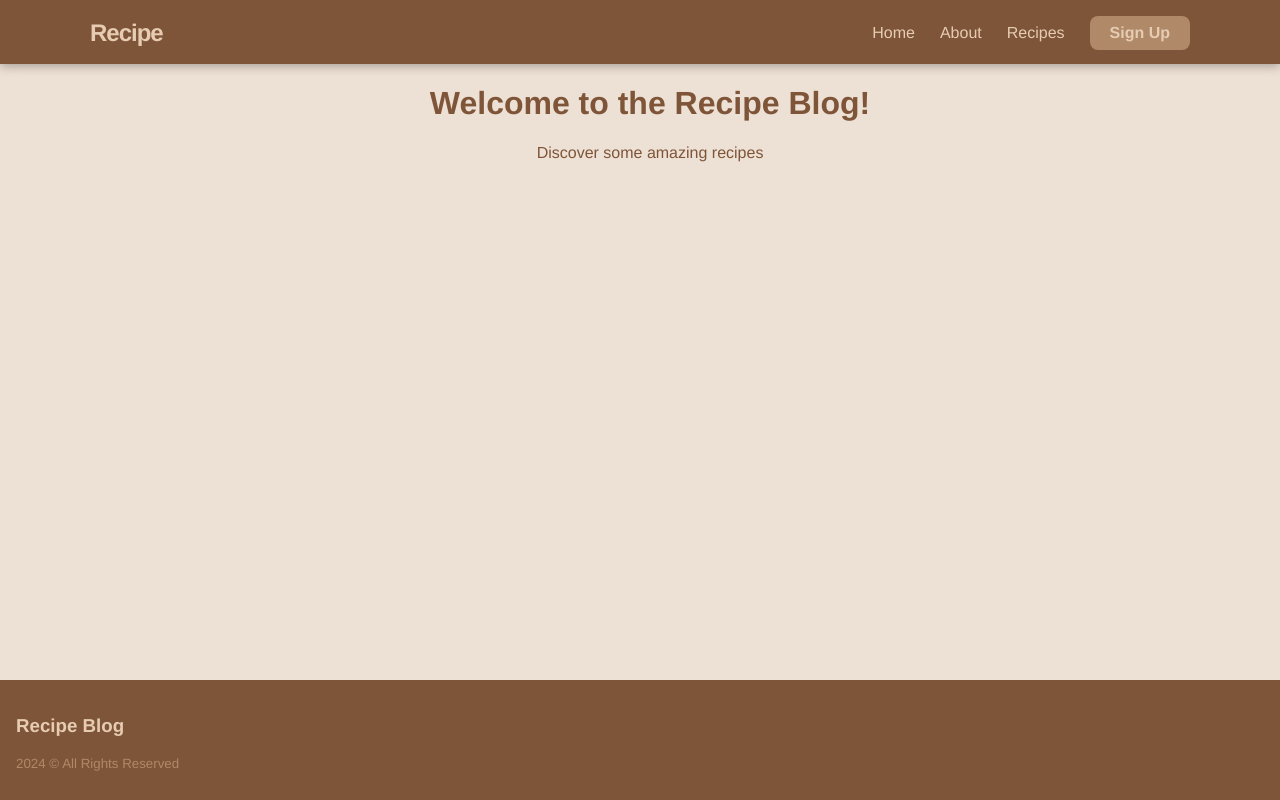
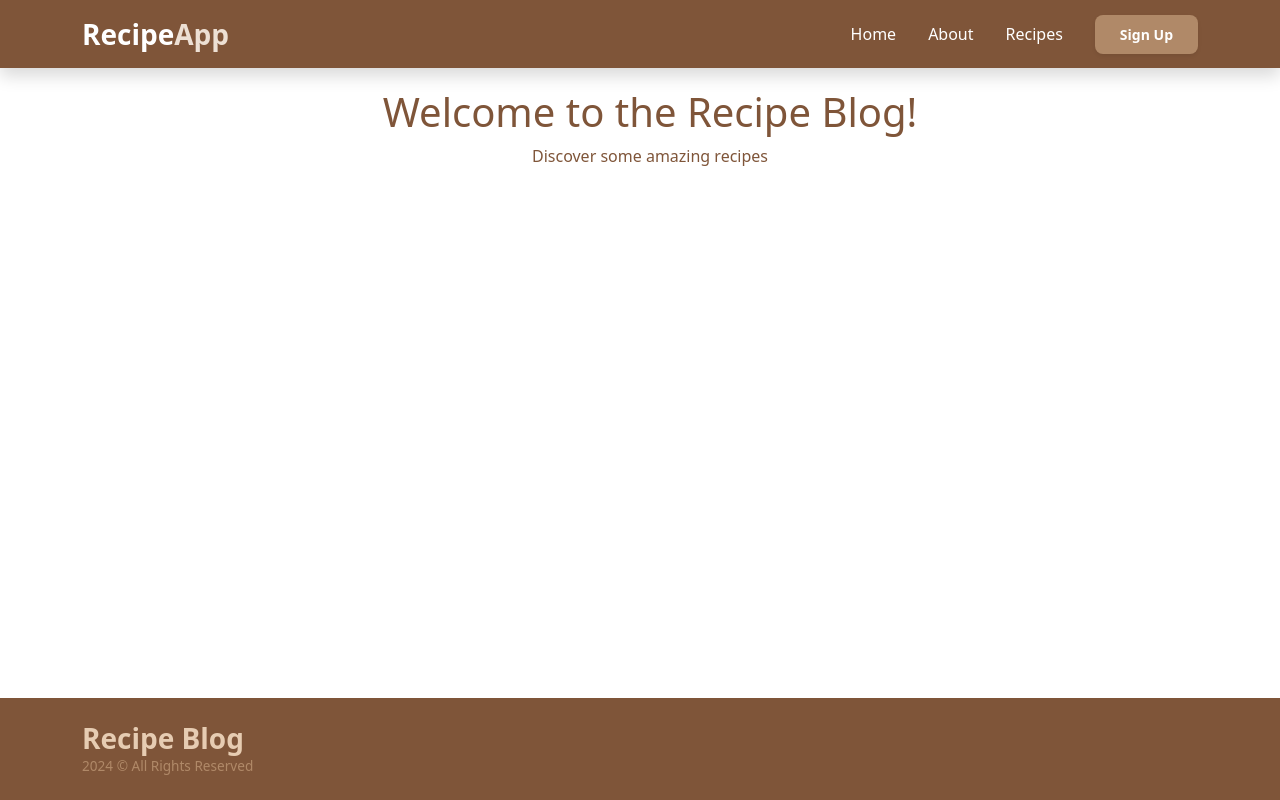
Before and after one commit to annemariv/RecipeBlog, a Vue app in the folder frontend-site/recipeblogfrontend/: page /#/ in a window 1280 px wide. Built offline with nearby package versions, Linux system fonts and the light colour scheme.

Commit message:
rework views to use bootstrap

```diff
--- a/frontend-site/recipeblogfrontend/package.json
+++ b/frontend-site/recipeblogfrontend/package.json
@@ -8,6 +8,7 @@
     "lint": "vue-cli-service lint"
   },
   "dependencies": {
+    "bootstrap": "^5.3.8",
     "core-js": "^3.8.3",
     "vue": "^3.2.13",
     "vue-router": "^4.0.3"
--- a/frontend-site/recipeblogfrontend/src/App.vue
+++ b/frontend-site/recipeblogfrontend/src/App.vue
@@ -1,43 +1,31 @@
 <script setup>
 import {RouterLink, RouterView} from "vue-router";
 import Navbar from "./components/Navbar.vue";
-import Footer from "./components/AppFooter.vue";
 import AppFooter from "./components/AppFooter.vue";
 </script>
 
 <template>
-  <navbar/>
-  <router-view/>
-  <app-footer/>
+  <div class="d-flex flex-column min-vh-100">
+    <Navbar />
 
+    <main class="flex-grow-1 pt-5 mt-4">
+      <div class="container mt-3">
+        <router-view />
+      </div>
+    </main>
+
+    <AppFooter />
+  </div>
 </template>
 
 <style>
-#app {
-  font-family: Avenir, Helvetica, Arial, sans-serif;
-  -webkit-font-smoothing: antialiased;
-  -moz-osx-font-smoothing: grayscale;
-}
-body, html {
+body {
+  background-color: #ede0d4;
+  color: #7f5539;
   margin: 0;
-  padding: 0;
-  width: 100%;
-  background-color: #ede0d4; /* Match your sign-up card color */
-  color: #7f5539; /* Makes all text white by default */
-  font-family: 'Segoe UI', Tahoma, Geneva, Verdana, sans-serif;
 }
 
-nav {
-  padding: 30px;
-}
-
-nav a {
-  font-weight: bold;
-  color: #2c3e50;
-}
-
-
-nav a.router-link-exact-active {
-  color: #42b983;
+a {
+  text-decoration: none;
 }
 </style>
--- a/frontend-site/recipeblogfrontend/src/components/AppFooter.vue
+++ b/frontend-site/recipeblogfrontend/src/components/AppFooter.vue
@@ -1,31 +1,14 @@
 <template>
-  <div>
-    <footer id="footer">
-      <div class="col col1">
-        <h3>Recipe Blog</h3>
-        <p style="color: #b08968; font-size: smaller">2024 © All Rights Reserved</p>
+  <footer class="w-100 py-4 mt-auto" style="background-color: #7f5539;">
+    <div class="container">
+      <div class="row">
+        <div class="col-12 text-start">
+          <h3 class="fw-bold mb-0" style="color: #e6ccb2;">Recipe Blog</h3>
+          <p class="mb-0" style="color: #b08968; font-size: 0.85rem;">
+            2024 © All Rights Reserved
+          </p>
+        </div>
       </div>
-    </footer>
-
-  </div>
+    </div>
+  </footer>
 </template>
-<style>
-#footer {
-  position: fixed;
-  left: 0;
-  bottom: 0;
-  width: 100%;
-  background-color: #7f5539;
-  color: #e6ccb2;
-  display: flex;
-  justify-content: flex-start;
-  padding: 1rem;
-  text-align: left;
-  overflow: hidden;
-  box-sizing: border-box;
-}
-
-.col {
-  margin: 0;
-}
-</style>
--- a/frontend-site/recipeblogfrontend/src/components/Navbar.vue
+++ b/frontend-site/recipeblogfrontend/src/components/Navbar.vue
@@ -1,82 +1,26 @@
 <template>
-  <nav class="navbar">
-    <div class="navbar-container">
-      <router-link to="/" class="navbar-brand">
-        Recipe<span>App</span>
+  <nav class="navbar navbar-expand-lg navbar-dark fixed-top shadow" style="background-color: #7f5539;">
+    <div class="container">
+      <router-link to="/" class="navbar-brand fw-bold fs-3">
+        Recipe<span style="color: #ede0d4;">App</span>
       </router-link>
 
-      <div class="navbar-links">
-        <router-link to="/" class="nav-item">Home</router-link>
-        <router-link to="/about" class="nav-item">About</router-link>
-        <router-link to="/recipes" class="nav-item">Recipes</router-link>
-        <router-link to="/signup" class="nav-btn">Sign Up</router-link>
+      <button class="navbar-toggler" type="button" data-bs-toggle="collapse" data-bs-target="#navbarNav">
+        <span class="navbar-toggler-icon"></span>
+      </button>
+
+      <div class="collapse navbar-collapse" id="navbarNav">
+        <div class="navbar-nav ms-auto align-items-center">
+          <router-link to="/" class="nav-link px-3 text-white">Home</router-link>
+          <router-link to="/about" class="nav-link px-3 text-white">About</router-link>
+          <router-link to="/recipes" class="nav-link px-3 text-white">Recipes</router-link>
+
+          <router-link to="/signup" class="btn btn-sm ms-lg-3 px-4 py-2 fw-bold text-white shadow-sm"
+            style="background-color: #b08968; border-radius: 8px;">
+            Sign Up
+          </router-link>
+        </div>
       </div>
     </div>
   </nav>
 </template>
-
-<script setup>
-</script>
-
-<style scoped>
-.navbar {
-  background-color: #7f5539;
-  padding: 1rem 0;
-  color: #e6ccb2;
-  box-shadow: 0 2px 10px rgba(0, 0, 0, 0.3);
-  height: 2rem;
-}
-
-.navbar-container {
-  display: flex;
-  justify-content: space-between;
-  align-items: center;
-  max-width: 1100px;
-  margin: 0 auto;
-  padding: 0 20px;
-}
-
-.navbar-brand {
-  font-size: 1.5rem;
-  font-weight: 700;
-  text-decoration: none;
-  color: #e6ccb2;
-  letter-spacing: -1px;
-}
-
-.navbar-brand span {
-  color: #7f5539;
-}
-
-.navbar-links {
-  display: flex;
-  align-items: center;
-  gap: 25px;
-}
-
-.nav-item {
-  text-decoration: none;
-  color: #e6ccb2;
-  font-weight: 500;
-  transition: color 0.3s ease;
-}
-
-.nav-item:hover {
-  color: white;
-}
-
-.nav-btn {
-  text-decoration: none;
-  background-color: #b08968;
-  color: #e6ccb2;
-  padding: 8px 20px;
-  border-radius: 8px;
-  font-weight: 600;
-  transition: transform 0.2s, background-color 0.2s;
-}
-
-.nav-btn:hover {
-  background-color: #ffffff;
-  transform: translateY(-2px);
-}
-</style>
--- a/frontend-site/recipeblogfrontend/src/components/RecipeCard.vue
+++ b/frontend-site/recipeblogfrontend/src/components/RecipeCard.vue
@@ -23,98 +23,56 @@
 </script>
 
 <template>
-  <div class="recipe-grid">
-    <div v-for="item in items" :key="item.RecipeID" class="recipe-card">
-      <div class="card-header">
-        <span class="recipe-id">#{{ item.RecipeID }}</span>
-        <h3 class="recipe-title">{{ item.Title }}</h3>
-      </div>
+  <div class="container my-5">
+    <div class="row row-cols-1 row-cols-md-2 row-cols-lg-3 g-4">
 
-      <div class="card-actions">
-        <router-link :to="`/recipes/${item.RecipeID}`" class="btn view-btn">
-          View Recipe
+      <div v-for="item in items" :key="item.RecipeID" class="col">
+        <div class="card h-100 shadow-sm border-0" style="background-color: #fefae0;">
+          <img class="card-img-top" src="https://via.placeholder.com/300x180?text=Recipe+Image" alt="Recipe image">
+
+          <div class="card-body d-flex flex-column">
+            <span class="recipe-id text-uppercase fw-bold" style="color: #bc6c25; font-size: 0.75rem;">
+              ID: #{{ item.RecipeID }}
+            </span>
+            <h5 class="card-title fw-bold mt-1" style="color: #606c38;">{{ item.Title }}</h5>
+
+            <p class="card-text text-muted small flex-grow-1">
+             Take a look at this {{ item.Title }} recipe.
+            </p>
+
+            <div class="d-flex flex-wrap gap-2 mt-3 pt-3 border-top">
+              <router-link :to="`/recipes/${item.RecipeID}`" class="btn btn-sm text-white" style="background-color: #606c38;">
+                View
               </router-link>
 
-        <router-link :to="`/recipe/edit/${item.RecipeID}`" class="btn edit-btn">
+              <router-link :to="`/recipe/edit/${item.RecipeID}`" class="btn btn-sm text-white" style="background-color: #d4a373;">
                 Edit
               </router-link>
 
-        <button @click="handleDelete(item.RecipeID)" class="btn delete-btn">
+              <button @click="handleDelete(item.RecipeID)" class="btn btn-sm text-white" style="background-color: #bc6c25;">
                 Delete
               </button>
             </div>
           </div>
         </div>
+      </div>
+
+    </div>
+  </div>
 </template>
 <style scoped>
-/* 1. The Grid Container */
-.recipe-grid {
-  display: grid;
-  /* This creates as many cards as fit, at least 300px wide each */
-  grid-template-columns: repeat(auto-fill, minmax(300px, 1fr));
-  gap: 20px;
-  padding: 20px;
+.card {
+  transition: transform 0.2s ease, box-shadow 0.2s ease;
+}
+.card:hover {
+  transform: translateY(-5px);
+  box-shadow: 0 8px 15px rgba(127, 85, 57, 0.15) !important;
 }
 
-/* 2. The Individual Card */
-.recipe-card {
-  background-color: #fefae0; /* Light cream */
-  border: 1px solid #d4a373; /* Light brown border */
-  border-radius: 12px;
-  padding: 20px;
-  display: flex;
-  flex-direction: column;
-  justify-content: space-between;
-  transition: transform 0.2s, box-shadow 0.2s;
-  text-align: left; /* Keep text to the left */
+.card-img-top {
+  height: 180px;
+  object-fit: cover;
+  border-top-left-radius: calc(0.375rem - 1px);
+  border-top-right-radius: calc(0.375rem - 1px);
 }
-
-.recipe-card:hover {
-  transform: translateY(-5px);
-  box-shadow: 0 10px 20px rgba(127, 85, 57, 0.2);
-}
-
-/* 3. Typography */
-.recipe-id {
-  color: #bc6c25;
-  font-size: 0.8rem;
-  font-weight: bold;
-}
-
-.recipe-title {
-  margin: 10px 0;
-  color: #606c38; /* Earthy green for titles */
-  font-size: 1.25rem;
-}
-
-/* 4. Action Buttons Container */
-.card-actions {
-  display: flex;
-  flex-wrap: wrap;
-  gap: 10px;
-  margin-top: 15px;
-  border-top: 1px solid #e9edc9;
-  padding-top: 15px;
-}
-
-/* 5. Generic Button Styles */
-.btn {
-  text-decoration: none;
-  padding: 8px 12px;
-  border-radius: 6px;
-  font-size: 0.9rem;
-  font-weight: 600;
-  border: none;
-  cursor: pointer;
-  transition: opacity 0.2s;
-}
-
-.btn:hover {
-  opacity: 0.8;
-}
-
-/* 6. Specific Button Colors */
-.view-btn { background-color: #ccd5ae; color: #606c38; }
-.edit-btn { background-color: #d4a373; color: white; }
-.delete-btn { background-color: #bc6c25; color: white; }
 </style>
--- a/frontend-site/recipeblogfrontend/src/main.js
+++ b/frontend-site/recipeblogfrontend/src/main.js
@@ -1,5 +1,7 @@
 import { createApp } from "vue";
 import App from "./App.vue";
 import router from "./router";
+import 'bootstrap/dist/css/bootstrap.min.css'
+import 'bootstrap'
 
 createApp(App).use(router).mount("#app");
--- a/frontend-site/recipeblogfrontend/src/views/RecipeView.vue
+++ b/frontend-site/recipeblogfrontend/src/views/RecipeView.vue
@@ -72,46 +72,23 @@
 </script>
 
 <template>
-  <main>
-    <h1 class="Title">Recipes</h1>
+  <main class="container mt-5 pt-3">
+    <div class="d-flex justify-content-between align-items-center mb-4">
+      <h1 class="m-0">Recipes</h1>
+
+      <router-link to="/recipe/create">
+        <button class="btn btn-success">Create New Recipe</button>
+      </router-link>
+    </div>
 
     <p v-if="loading">Loading...</p>
     <p v-if="error">Error loading recipes</p>
 
     <RecipeCard
-    v-if="recipes.length"
-    :items="recipes"
-    @deleted="removeRecipe" />
-    <p v-else>No recipes found</p>
-    <div>
-      <router-link to="/recipe/create">
-        <button class="create-btn">Create New Recipe</button>
-      </router-link>
-    </div>
-
+      v-if="recipes.length"
+      :items="recipes"
+      @deleted="removeRecipe"
+    />
+    <p v-else-if="!loading">No recipes found</p>
   </main>
 </template>
-<style>
-.create-btn {
-  position: fixed;
-  margin: 16px;
-  right: 24px;
-  top: 100px;
-  font-size: 20px;
-  text-decoration: none;
-  padding: 8px 12px;
-  border-radius: 6px;
-  font-size: 0.9rem;
-  font-weight: 600;
-  border: none;
-  cursor: pointer;
-  transition: opacity 0.2s;
-}
-.Title {
-  padding: 8px 12px;
-  text-align: left;
-  margin: 16px;
-  left: 24px;
-  color: #7f5539;
-}
-</style>
```
Also changed, not shown: 1 other file (tests, documents, lock files or other folders). Lines whose indentation alone changed are shown as unchanged.
